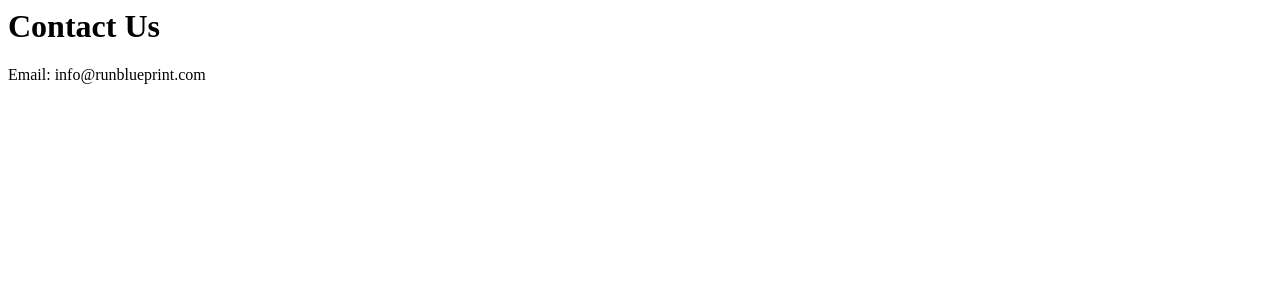
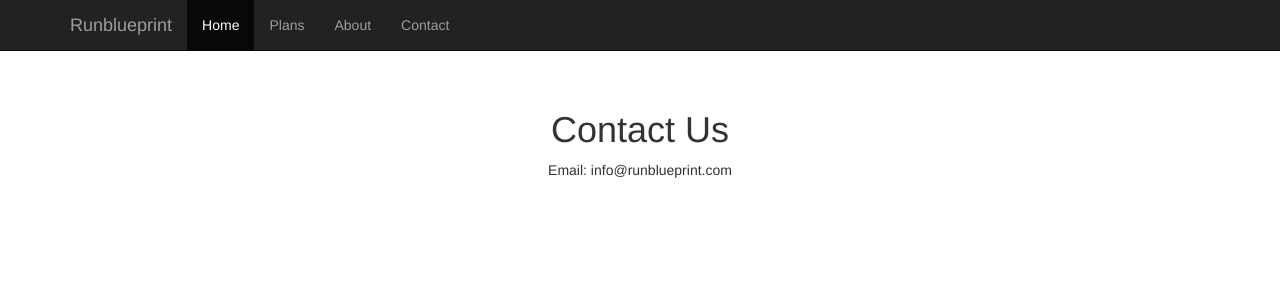
Before and after one commit to supermitch/runblueprint.com, a Django app: page /contact in a window 1280 px wide. Shown: the top 300 px of the page. Run offline with Django 3.2, Linux system fonts and the light colour scheme; some libraries are stand-ins or nearby versions.

Commit message:
Extend base for about and contact pages

```diff
--- a/runblueprint/plans/templates/plans/contact.html
+++ b/runblueprint/plans/templates/plans/contact.html
@@ -1,3 +1,13 @@
-<h1>Contact Us</h1>
+{% extends "base.html" %}
 
-<p>Email: info@runblueprint.com</p>
+{% block content %}
+<div class="container">
+    <div class="starter-template homepage">
+
+      <h1>Contact Us</h1>
+
+      <p>Email: info@runblueprint.com</p>
+
+    </div>
+</div>
+{% endblock %}
```
Also changed, not shown: runblueprint/plans/templates/plans/about.html (+12 -2 lines).
